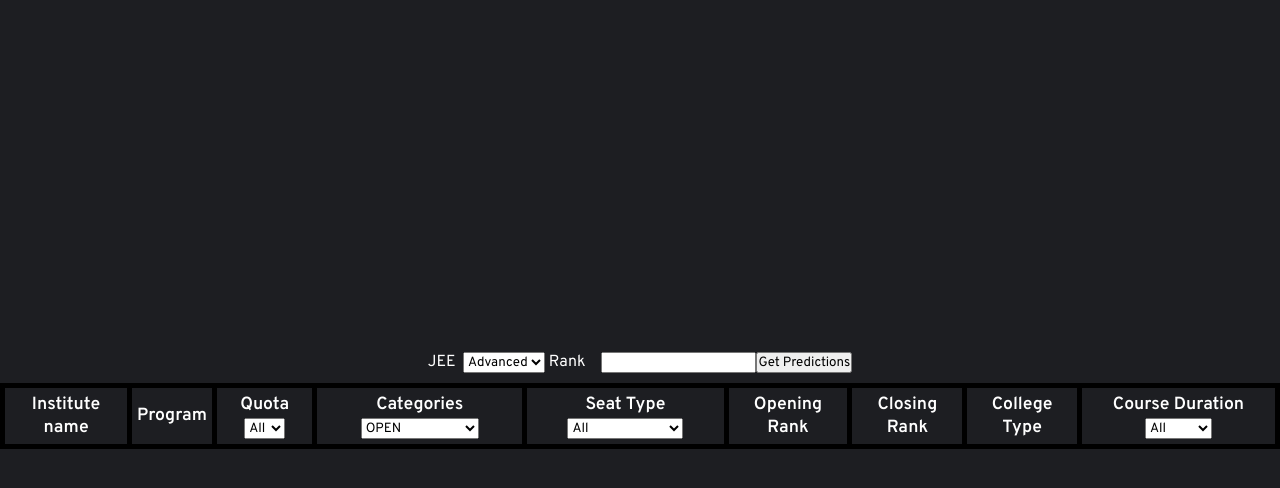
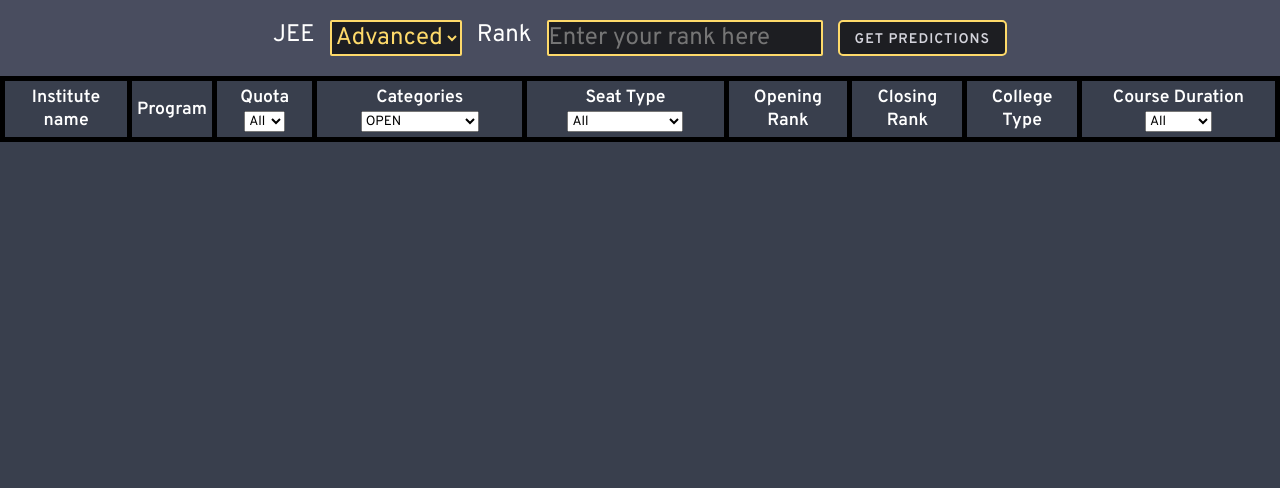
Before and after one commit to 2AMDevs/no-bs-college-predictor, a React (Create React App) app: page / in a window 1280 px wide. Shown: the top 488 px of the page. Built offline with nearby package versions, Linux system fonts and the light colour scheme.

Commit message:
add colors

```diff
--- a/src/App.css
+++ b/src/App.css
@@ -1,9 +1,8 @@
 html {
-  background-color: var(--dark);
+  background-color: var(--gray-dark);
   min-height: 100vh;
   display: flex;
   flex-direction: column;
   align-items: center;
-  justify-content: center;
   color: white;
 }
--- a/src/components/CollegePredictor/CollegePredictor.css
+++ b/src/components/CollegePredictor/CollegePredictor.css
@@ -1,11 +1,41 @@
 .filter-form {
+  background-color: var(--gray);
   text-align: center;
+  padding: 20px;
+  font-size: 24px;
+  display: flex;
+  justify-content: center;
 }
 
 .filter-form > span {
   margin-right: 1rem;
 }
 
-.rank-input {
-  margin-bottom: 10px;
+.exam-type-select, .rank-input {
+  margin: 0 15px;
+  background-color: var(--dark);
+  color: var(--yellow);
+  border: 2px solid var(--yellow);
+  font-size: 24px;
+  border-radius: 2px;
 }
+
+.submit-btn {
+  background-color: var(--dark);
+  border: 2px solid var(--yellow);
+  color: var(--silver);
+  padding: 3px 15px 0;
+  font-size: 14px;
+  font-weight: 800;
+  letter-spacing: 1px;
+  text-transform: uppercase;
+  border-radius: 5px;
+  transition: all 0.3s ease-in-out;
+  cursor: pointer;
+}
+
+.submit-btn:hover, .submit-btn:focus {
+  background-color: var(--yellow);
+  border: 2px solid var(--dark);
+  color: var(--dark);
+}
--- a/src/components/CollegePredictor/CollegePredictor.js
+++ b/src/components/CollegePredictor/CollegePredictor.js
@@ -36,21 +36,29 @@
   return (
     <div className="college-predictor">
       <div className="filter-form">
-        <span>JEE &nbsp;
+        JEE
         <select
           value={exam}
           onChange={(e) => setExam(e.target.value)}
+          className="exam-type-select"
         >
           <option key="mains" value="Mains">Mains</option>
           <option key="adv" value="Advanced">Advanced</option>
-          </select> Rank</span>
+        </select>
+        Rank
         <input
           type="number"
           className="rank-input"
+          placeholder="Enter your rank here"
           value={rank}
           onChange={(e) => setRank(parseInt(e.target.value, 10))}
         />
-        <button onClick={(_e) => filterColleges()}>Get Predictions</button>
+        <button
+          onClick={(_e) => filterColleges()}
+          className="submit-btn"
+        >
+          Get Predictions
+        </button>
       </div>
       <PredictionTable
         colleges={colleges}
--- a/src/index.css
+++ b/src/index.css
@@ -1,7 +1,8 @@
 :root {
   --yellow: #feda6a;
   --silver: #d4d4dc;
-  --gray: #393f4d;
+  --gray-dark: #393f4d;
+  --gray: #494d5f;
   --dark: #1d1e22;
 }
 
```
Lines whose indentation alone changed are shown as unchanged.
